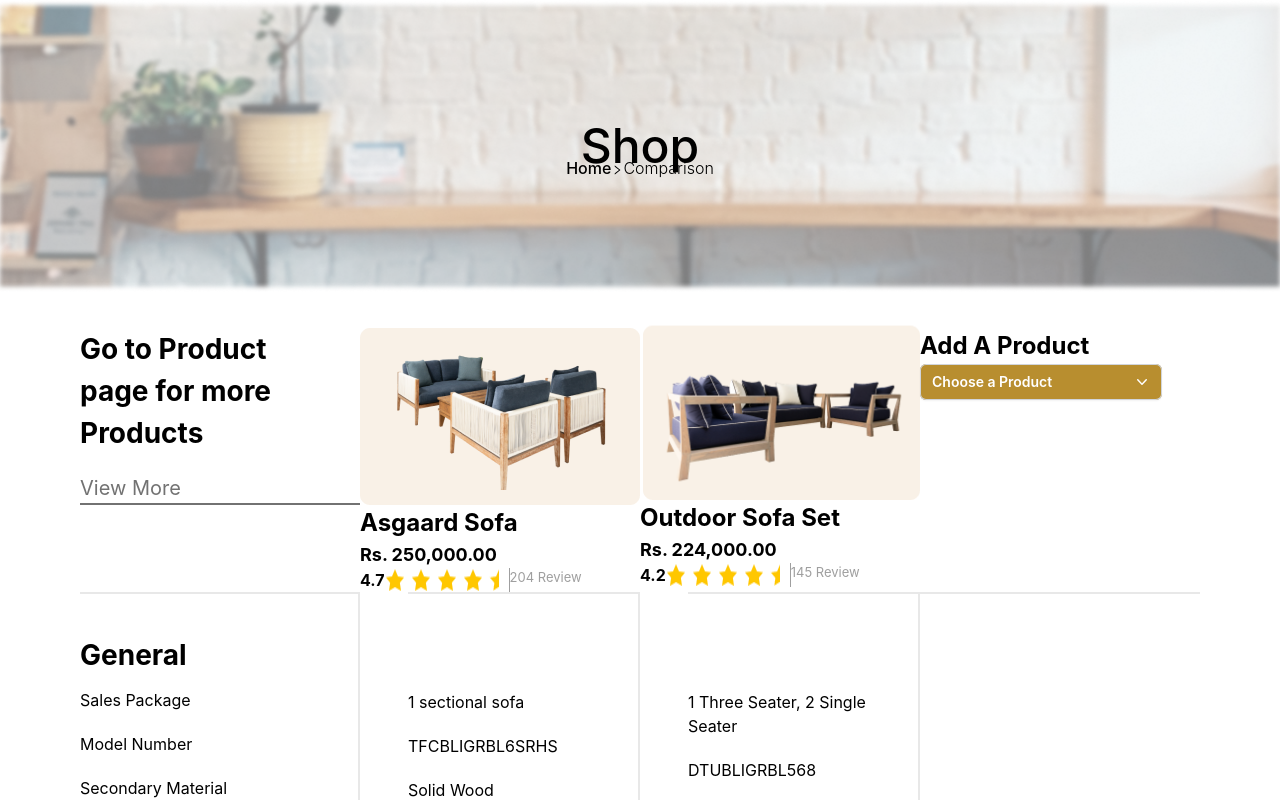
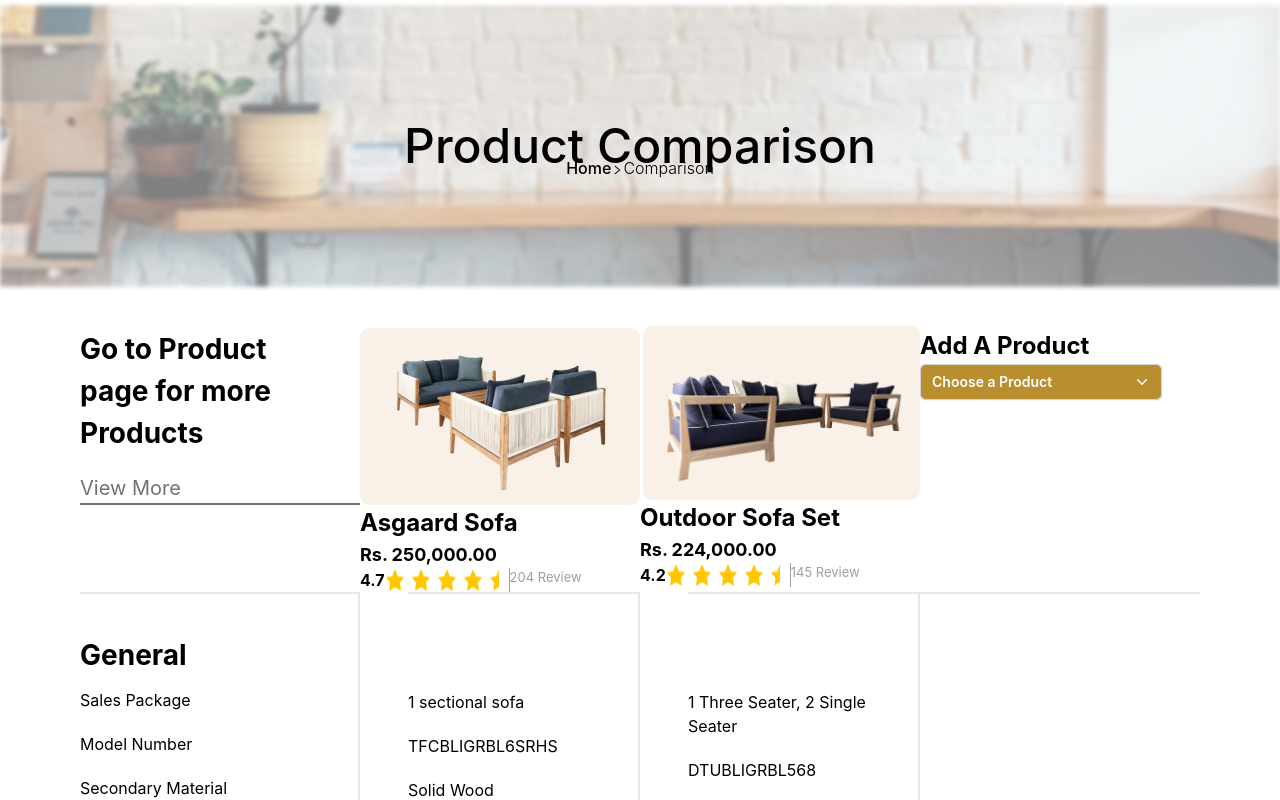
Before and after one commit to tantrinhh/web-sales, a React (Create React App) app: page /product in a window 1280 px wide. Shown: the top 800 px of the page. Built offline with nearby package versions, Linux system fonts and the light colour scheme.

Commit message:
feat: product

```diff
--- a/src/App.tsx
+++ b/src/App.tsx
@@ -1,7 +1,7 @@
 import React from "react";
 import Header from "./Components/Layout/Header";
 import Footer from "./Components/Layout/Footer";
-import Shop from "./pages/shop";
+import Shop from "./pages/shop/index";
 import ProductComparison from "./Components/Product_Comparison/ProductComparison";
 import Home from "./pages/home/Home";
 import { BrowserRouter as Router, Route, Routes } from 'react-router-dom';
--- a/src/Components/Product_Comparison/ProductComparison.tsx
+++ b/src/Components/Product_Comparison/ProductComparison.tsx
@@ -12,7 +12,7 @@ const ProductComparison = () => {
         <div className="relative">
           <img src={Rectangle1} className="w-screen" alt="" />
           <div className="absolute -translate-x-2/4 top-1/2 left-1/2   -mt-6  item-center text-center  text-[#000000]  ">
-            <p className="lg:text-5xl  leading-[72px] font-medium">Shop</p>
+            <p className="lg:text-5xl  leading-[72px] font-medium">Product Comparison</p>
           </div>
           <div className="flex absolute  -translate-x-2/4  lg:bottom-24 max-md:-bottom-3 left-1/2   lg:py-4  justify-between  text-base   leading-6  ">
             <button className="text-[#000000] lg:font-medium">Home </button>
--- a/src/pages/product_comparison/index.tsx
+++ b/src/pages/product_comparison/index.tsx
@@ -1,7 +1,16 @@
 import React from "react";
+import Header from "../../Components/Layout/Header";
+import ProductComparison from "../../Components/Product_Comparison/ProductComparison";
+import Footer from "../../Components/Layout/Footer";
 
 const index = () => {
-  return <div>index</div>;
+  return (
+    <>
+    <Header/>
+    <ProductComparison/>
+    <Footer/>
+    </>
+  )
 };
 
 export default index;
--- a/src/pages/shop/index.tsx
+++ b/src/pages/shop/index.tsx
@@ -4,7 +4,7 @@ import Main from "../../Components/Shop/Main";
 import Header from "../../Components/Layout/Header";
 import Footer from "../../Components/Layout/Footer";
 
-const Shop = () => {
+const index = () => {
   return (
     <>
     <Header/>
@@ -15,4 +15,4 @@ const Shop = () => {
   );
 };
 
-export default Shop;
+export default index;
```
